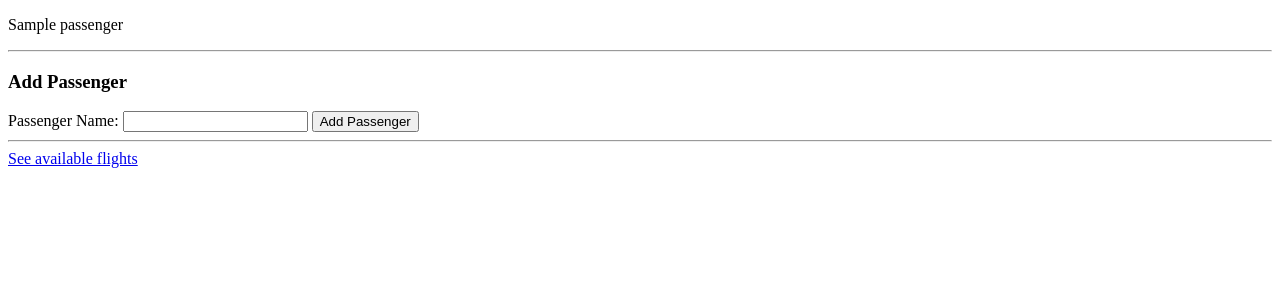
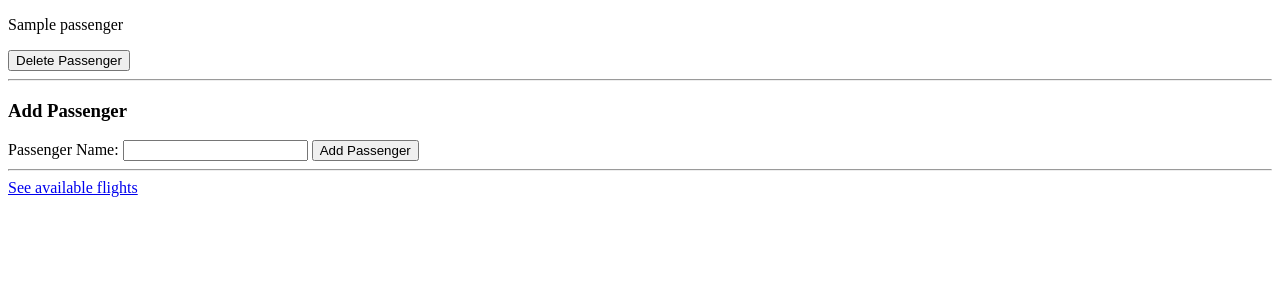
Before and after one commit to Ndugere/Airline_APP, a Django app: page /flights/passengers in a window 1280 px wide. Shown: the top 300 px of the page. Run offline with Django 5.2, Linux system fonts and the light colour scheme; tables that the repository leaves empty hold one stand-in row (values such as "Sample post").

Commit message:
Added the ability to delete a passenger from the database

```diff
--- a/flights/templates/flights/passengers.html
+++ b/flights/templates/flights/passengers.html
@@ -5,6 +5,10 @@
 
 {% for passenger in passengers %}
  <p>{{passenger.name}}</p>
+ <form action="{% url 'delete_passenger' passenger.id %}" method="post">
+    {% csrf_token %}
+    <button type="submit">Delete Passenger</button>
+ </form>
 {% empty %}
 <p> No Passengers in the database </p>
 {% endfor %}
--- a/flights/urls.py
+++ b/flights/urls.py
@@ -5,6 +5,7 @@ urlpatterns = [
     #passengers routes
     path("passengers", views.list_passengers, name = "list_passengers"),
     path("add_passenger", views.add_passenger, name="add_passenger"),
+    path("delete_passenger/<int:passenger_id>", views.delete_passenger, name = "delete_passenger"),
 
     #flights routes
     path("", views.index, name= "index"),
--- a/flights/views.py
+++ b/flights/views.py
@@ -14,6 +14,12 @@ def add_passenger(request):
     if request.method == "POST":
         passenger_name = request.POST["passenger_name"]
         Passenger.objects.create(name = passenger_name)
+        return HttpResponseRedirect(reverse("list_passengers"))
+
+def delete_passenger(request, passenger_id):
+    if request.method == "POST":
+        passenger_to_delete = Passenger.objects.get(pk = passenger_id)
+        passenger_to_delete.delete()
         return HttpResponseRedirect(reverse("list_passengers"))
 
 
```
